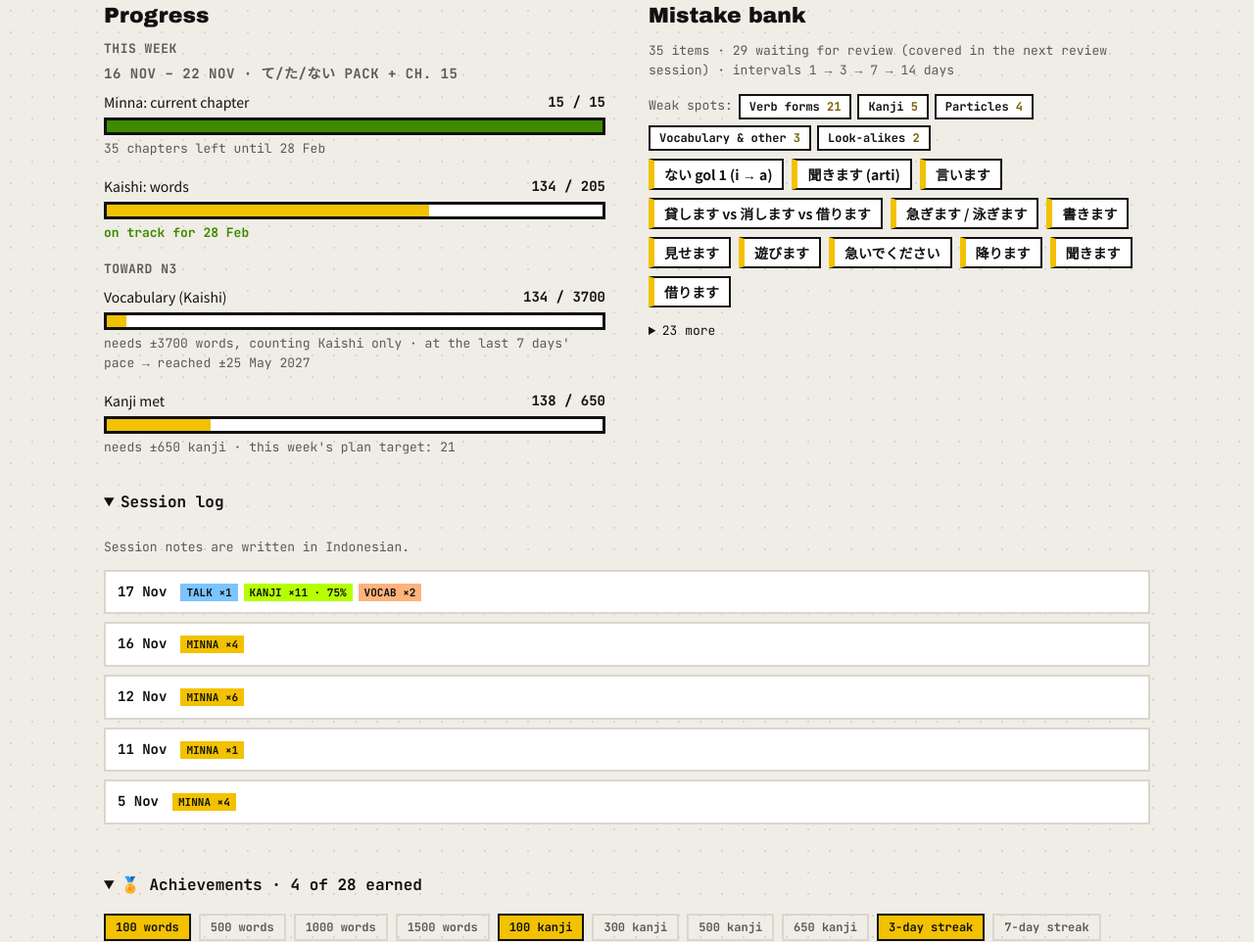
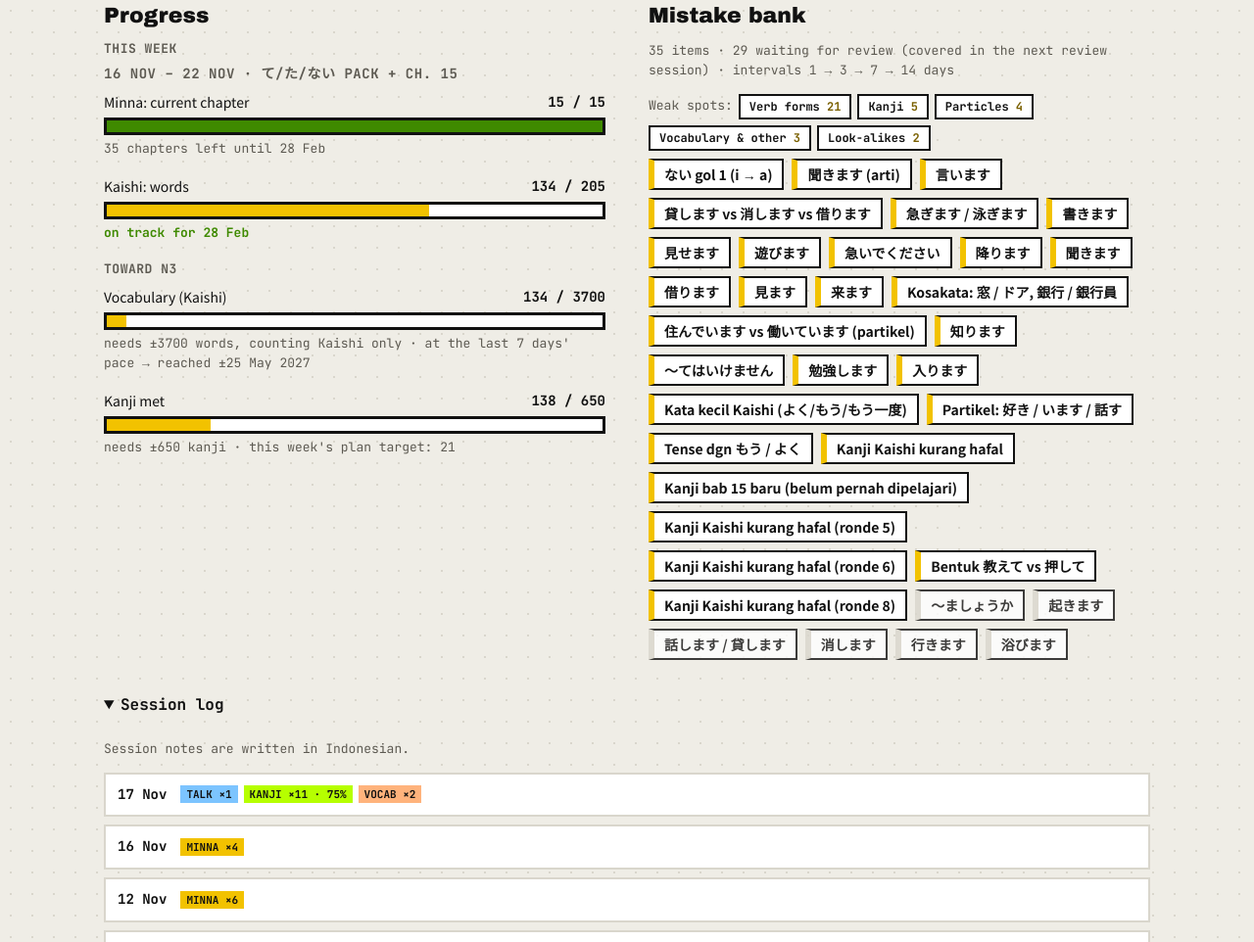
Before and after one commit to xzars-git/nihongo-tracker, a plain HTML site: page index.html in a window 1280 px wide. Shown: the part 858-1820 px from the top of the page at 98% size. Drawn offline with Linux system fonts and the light colour scheme; a web font is replaced by a local one.

Commit message:
Mistake bank: show every item, no fold
Co-Authored-By: Claude Sonnet 5.5 <noreply@anthropic.com>

```diff
--- a/assets/js/app.js
+++ b/assets/js/app.js
@@ -124,9 +124,7 @@
   // compact chips; tapping one shows its right/wrong answer in a single panel below
   const chip = m => `<button type="button" class="mc ${cls(m)}" data-i="${D.mistakes.indexOf(m)}">${esc(m.item)}</button>`;
   const due = ms.filter(m => cls(m) === "due"), later = ms.filter(m => cls(m) !== "due");
-  const shown = due.slice(0, 12), rest = [...due.slice(12), ...later];  // a wall of chips is noise: the rest is one click away
-  $("#mistakes").innerHTML = `<div class="mcs">${shown.map(chip).join("")}</div>
-    ${rest.length ? `<details class="mono small"><summary>${t("m.more", { n: rest.length })}</summary><div class="mcs">${rest.map(chip).join("")}</div></details>` : ""}
+  $("#mistakes").innerHTML = `<div class="mcs">${[...due, ...later].map(chip).join("")}</div>
     <div class="mdet" id="mdet" hidden></div>`;
   $("#mistakes").addEventListener("click", e => {
     const b = e.target.closest(".mc"); if (!b) return;
--- a/index.html
+++ b/index.html
@@ -88,7 +88,7 @@
 <p class="tip mono small" id="tip" hidden></p>
 <script src="assets/js/i18n.js?v=6872cd3a"></script>
 <script src="assets/js/flex.js?v=5a9f3b99"></script>
-<script src="assets/js/app.js?v=2cd3c539"></script>
+<script src="assets/js/app.js?v=72c15db5"></script>
 <script>
   const dlg = document.getElementById("flexDlg");
   document.getElementById("flexOpen").onclick = () => dlg.showModal();
```
